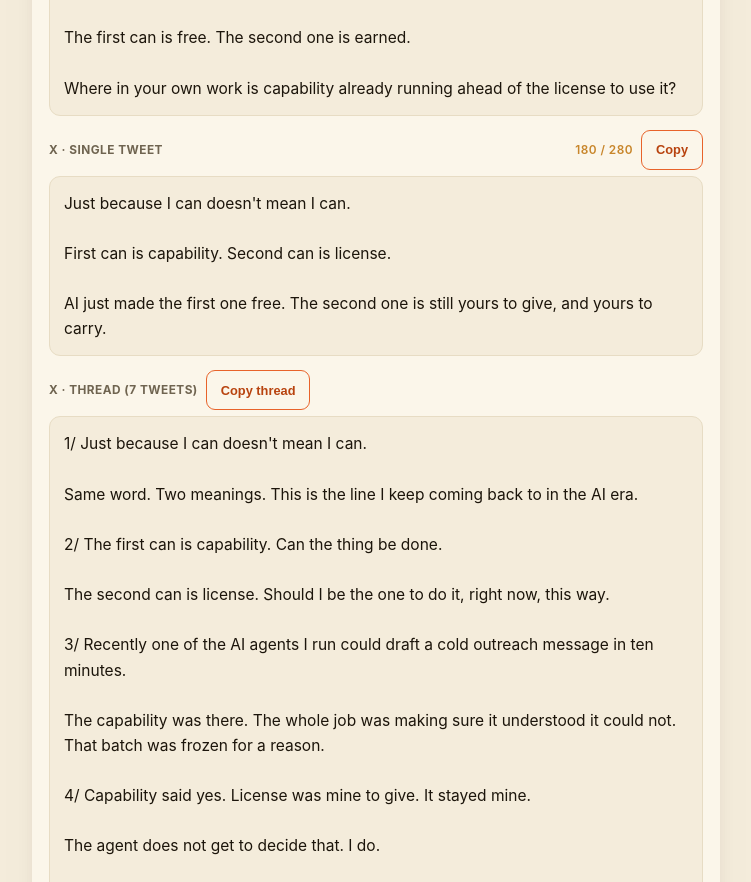
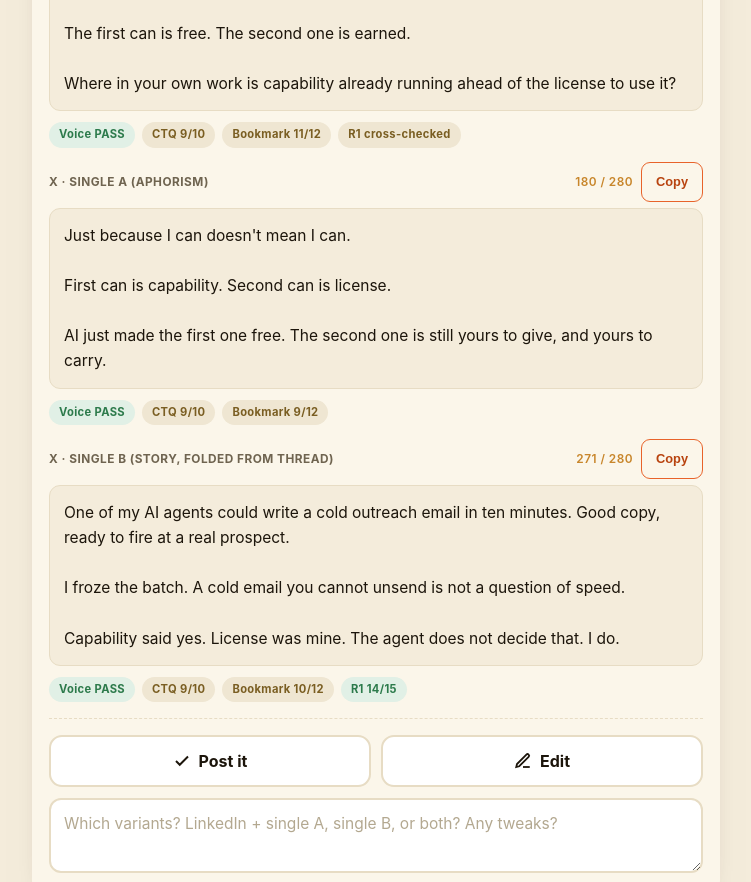
Before and after one commit to bokar83/humanatwork-site, a plain HTML site: page internal/review/queue-2026-06-07/index.html in a window 1280 px wide. Shown: the part 2020-2902 px from the top of the page, without its empty margins (264-1015 px from the left). Drawn offline with Linux system fonts and the light colour scheme.

Commit message:
review(queue 6/07): rework card 02 can/license posts per EDIT
Thread retired (single posts only). Two X singles now (aphorism +
story folded from thread). HR truth fixed ("in and around HR
fifteen-plus years", removed "corporate HR"). Dumped paragraph cut.
Added per-post score badges (Voice/CTQ/Bookmark/R1). Approve/Edit
+ notes preserved.

Co-Authored-By: Claude Opus 4.8 <noreply@anthropic.com>

```diff
--- a/internal/review/queue-2026-06-07/index.html
+++ b/internal/review/queue-2026-06-07/index.html
@@ -178,12 +178,14 @@
     <div class="pad">
       <p class="num">02 / awaiting "post it"</p>
       <h2>Can / License launch posts</h2>
-      <p class="kicker">Personal account. <b>"Just because I can doesn't mean I can."</b> Pick LinkedIn + (single tweet OR thread). Per-batch "post it" required before anything goes out.</p>
+      <p class="kicker">Personal account. <b>"Just because I can doesn't mean I can."</b> Reworked per your 6/07 edit: thread killed (single posts only), "corporate HR" line removed, dumped paragraph cut. Pick LinkedIn + one or both X singles. Per-batch "post it" required before anything goes out.</p>
       <div class="badges">
         <span class="bdg await"><svg viewBox="0 0 24 24" fill="none" stroke="currentColor" stroke-width="2.4"><path d="M22 2 11 13"/><path d="M22 2 15 22l-4-9-9-4Z"/></svg>Awaiting post-it</span>
+        <span class="bdg approved">Reworked 6/07</span>
+        <span class="bdg fyi">Thread retired</span>
       </div>
 
-      <div class="post-label">LinkedIn &middot; ~1,180 chars <button class="copysmall" data-copy="lk">Copy</button></div>
+      <div class="post-label">LinkedIn &middot; ~1,134 chars <button class="copysmall" data-copy="lk">Copy</button></div>
       <div class="post" id="lk">Just because I can doesn't mean I can.
 
 Same word. Two meanings.
@@ -195,54 +197,35 @@ Capability said yes. License was mine to give. It stays mine.
 
 That gap is the whole story right now. Everyone now has the first can. The tools are cheap, fast, faster every week. What almost nobody has worked out is the second one. Who decides what should run. Who carries the weight when it does. Who says not yet.
 
-I spent 15 years in corporate HR. That work is one long lesson in the space between can and allowed to. AI just made that space move a hundred times faster. The skill that used to separate good operators from great ones was knowing what to do. Now it is knowing what to withhold.
+Fifteen-plus years in and around HR taught me the same thing the agent did. The hard part was never what people could do. It was what they were allowed to do, and who answered for it. AI just made that space move a hundred times faster.
 
 The first can is free. The second one is earned.
 
 Where in your own work is capability already running ahead of the license to use it?</div>
+      <div class="badges" style="margin:0 0 14px"><span class="bdg approved">Voice PASS</span><span class="bdg fyi">CTQ 9/10</span><span class="bdg fyi">Bookmark 11/12</span><span class="bdg fyi">R1 cross-checked</span></div>
 
-      <div class="post-label">X &middot; single tweet <span class="cc">180 / 280</span> <button class="copysmall" data-copy="x1">Copy</button></div>
+      <div class="post-label">X &middot; single A (aphorism) <span class="cc">180 / 280</span> <button class="copysmall" data-copy="x1">Copy</button></div>
       <div class="post" id="x1">Just because I can doesn't mean I can.
 
 First can is capability. Second can is license.
 
 AI just made the first one free. The second one is still yours to give, and yours to carry.</div>
+      <div class="badges" style="margin:0 0 14px"><span class="bdg approved">Voice PASS</span><span class="bdg fyi">CTQ 9/10</span><span class="bdg fyi">Bookmark 9/12</span></div>
 
-      <div class="post-label">X &middot; thread (7 tweets) <button class="copysmall" data-copy="xt">Copy thread</button></div>
-      <div class="post" id="xt">1/ Just because I can doesn't mean I can.
+      <div class="post-label">X &middot; single B (story, folded from thread) <span class="cc">271 / 280</span> <button class="copysmall" data-copy="x2">Copy</button></div>
+      <div class="post" id="x2">One of my AI agents could write a cold outreach email in ten minutes. Good copy, ready to fire at a real prospect.
 
-Same word. Two meanings. This is the line I keep coming back to in the AI era.
+I froze the batch. A cold email you cannot unsend is not a question of speed.
 
-2/ The first can is capability. Can the thing be done.
-
-The second can is license. Should I be the one to do it, right now, this way.
-
-3/ Recently one of the AI agents I run could draft a cold outreach message in ten minutes.
-
-The capability was there. The whole job was making sure it understood it could not. That batch was frozen for a reason.
-
-4/ Capability said yes. License was mine to give. It stayed mine.
-
-The agent does not get to decide that. I do.
-
-5/ That gap is the whole moment we are in. Everyone now has the first can. Cheap, fast, faster every week.
-
-Almost nobody has worked out the second one.
-
-6/ I spent 15 years in corporate HR. That work is one long lesson in the space between can and allowed to.
-
-AI just made that space move a hundred times faster.
-
-7/ The old skill was knowing what to do. The new one is knowing what to withhold.
-
-Where in your work is capability already running ahead of the license to use it?</div>
+Capability said yes. License was mine. The agent does not decide that. I do.</div>
+      <div class="badges" style="margin:0 0 14px"><span class="bdg approved">Voice PASS</span><span class="bdg fyi">CTQ 9/10</span><span class="bdg fyi">Bookmark 10/12</span><span class="bdg approved">R1 14/15</span></div>
 
       <div class="controls">
         <div class="verdict-row">
           <button class="vbtn" data-v="approve" aria-pressed="false"><svg viewBox="0 0 24 24" fill="none" stroke="currentColor" stroke-width="2.6"><path d="M20 6 9 17l-5-5"/></svg>Post it</button>
           <button class="vbtn" data-v="edit" aria-pressed="false"><svg viewBox="0 0 24 24" fill="none" stroke="currentColor" stroke-width="2.4"><path d="M12 20h9"/><path d="M16.5 3.5a2.1 2.1 0 0 1 3 3L7 19l-4 1 1-4Z"/></svg>Edit</button>
         </div>
-        <textarea class="notes" placeholder="Which variants? LinkedIn + single, or LinkedIn + thread? Any tweaks?"></textarea>
+        <textarea class="notes" placeholder="Which variants? LinkedIn + single A, single B, or both? Any tweaks?"></textarea>
       </div>
     </div>
   </article>
```
